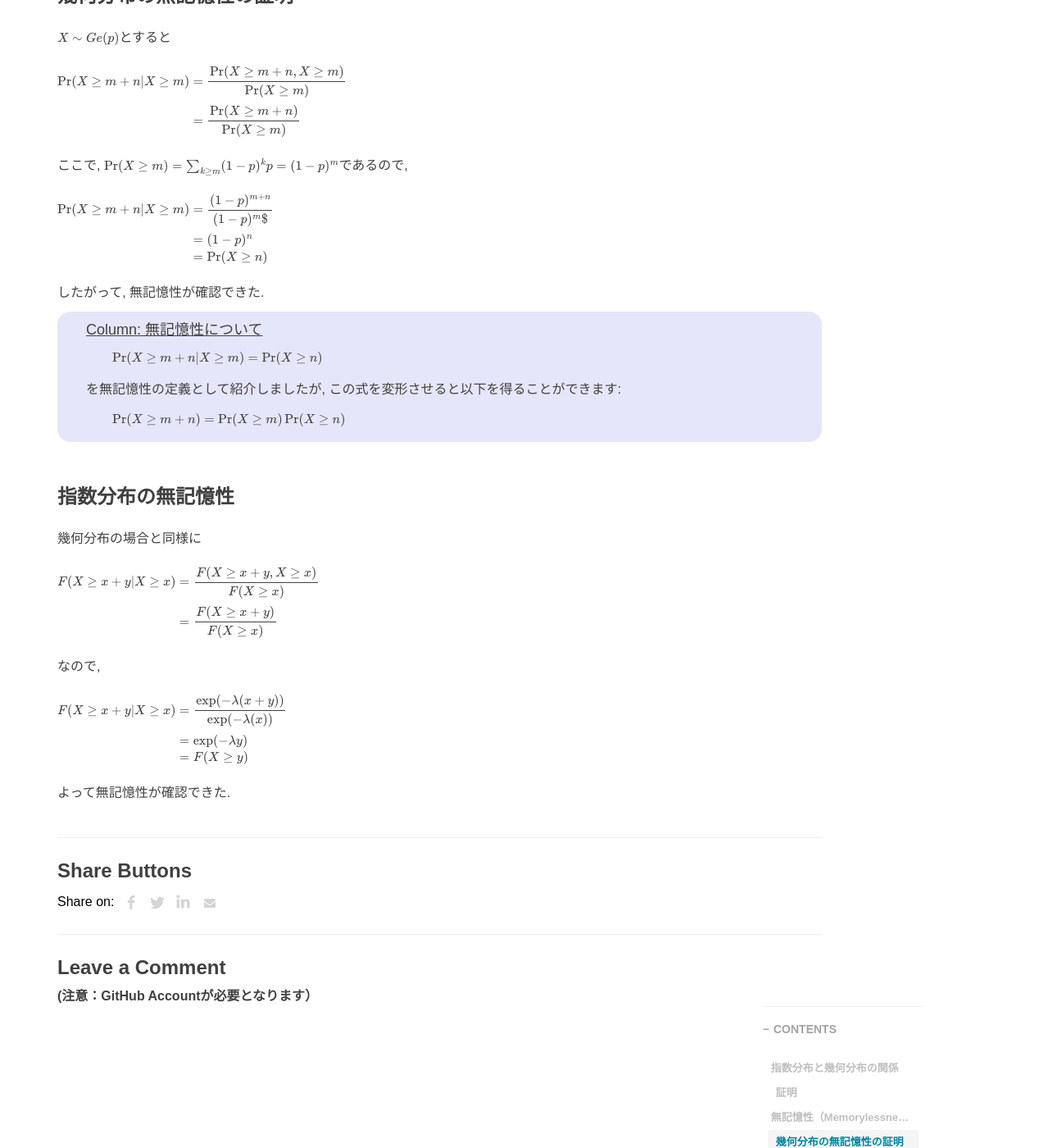
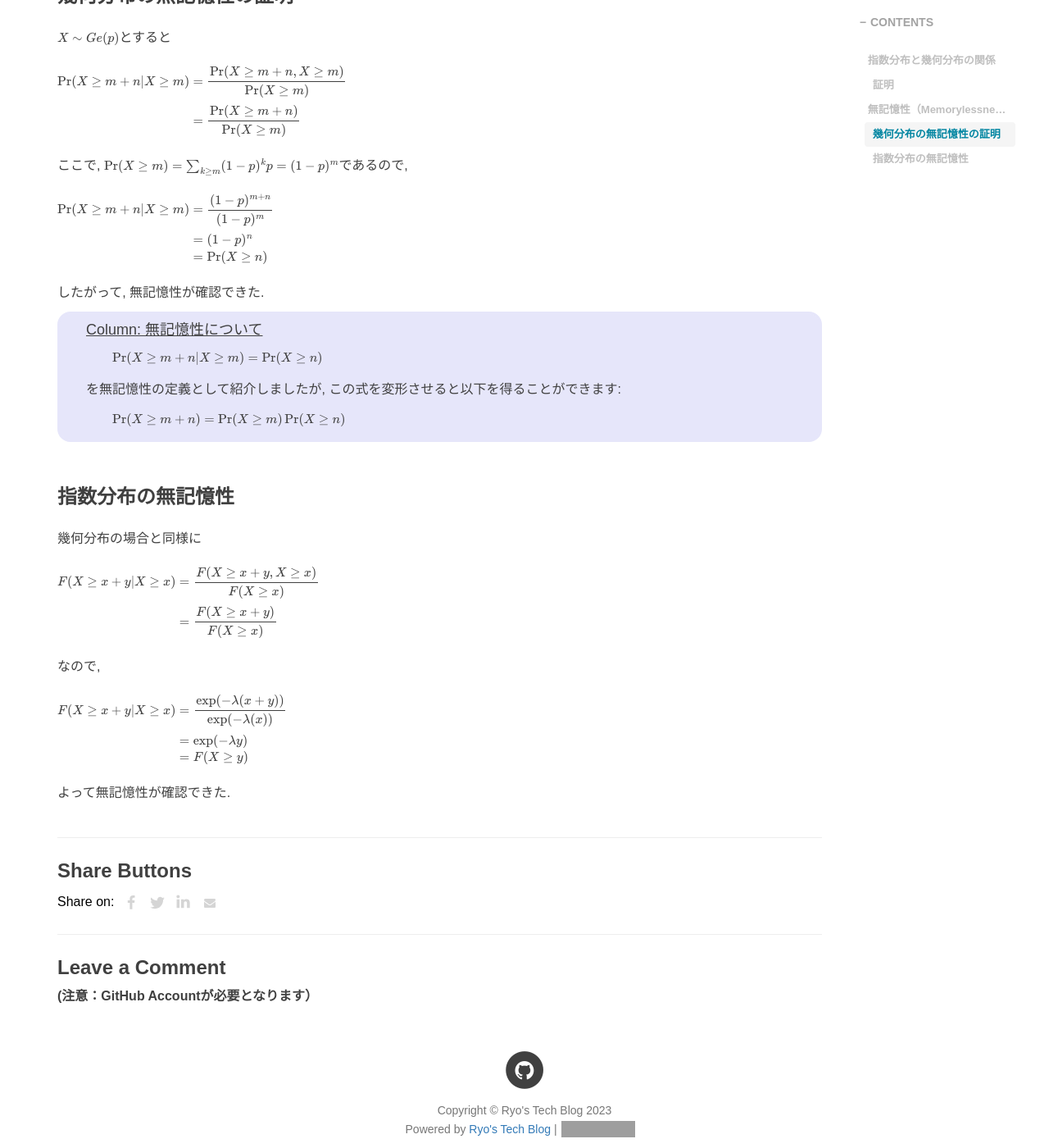
Before and after one commit to RyoNakagami/RyoNakagami.github.io, a Jekyll site: the page built from _posts/2021-01-29-exponential-distirbution-and-geometric-distribution.md, in a window 1280 px wide and 1400 px high, scrolled down 1767 px. Shown: the whole window at 82% size. Built offline with Jekyll 4.4.1, drawn with Linux system fonts in a browser that asks for light colours; comment, search, counter and statistics services are not loaded; grey boxes are pictures that could not be loaded.

Commit message:
FIX side catalog

```diff
--- a/_posts/2021-01-29-exponential-distirbution-and-geometric-distribution.md
+++ b/_posts/2021-01-29-exponential-distirbution-and-geometric-distribution.md
@@ -112,7 +112,7 @@ $$
 <div class="math display" style="overflow: auto">
 $$
 \begin{align*}
-\Pr(X\geq m+n\vert X\geq m) &= \frac{(1-p)^{m+n}}{(1-p)^m$}\\[3pt]
+\Pr(X\geq m+n\vert X\geq m) &= \frac{(1-p)^{m+n}}{(1-p)^m}\\[3pt]
                             &= (1-p)^n\\
                             &= \Pr(X\geq n)
 \end{align*}
--- a/css/ryo-blog.css
+++ b/css/ryo-blog.css
@@ -61,7 +61,7 @@
   width: 195px;
 }
 .side-catalog.fixed {
-  position: relative; /*fixedから変更*/
+  position: fixed; /*fixedから変更*/
   top: -21px;
   margin-left: 10%;
 }
```
Also changed, not shown: css/ryo-blog.min.css.
